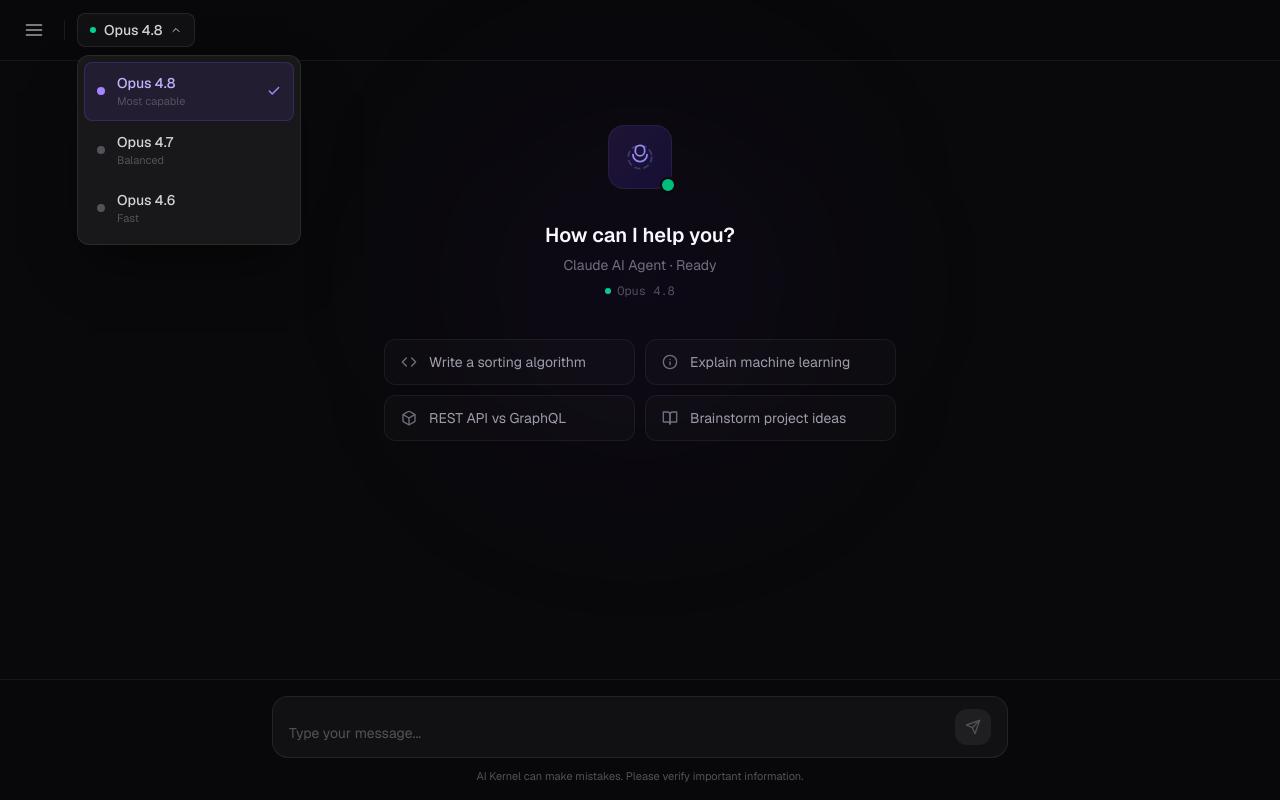
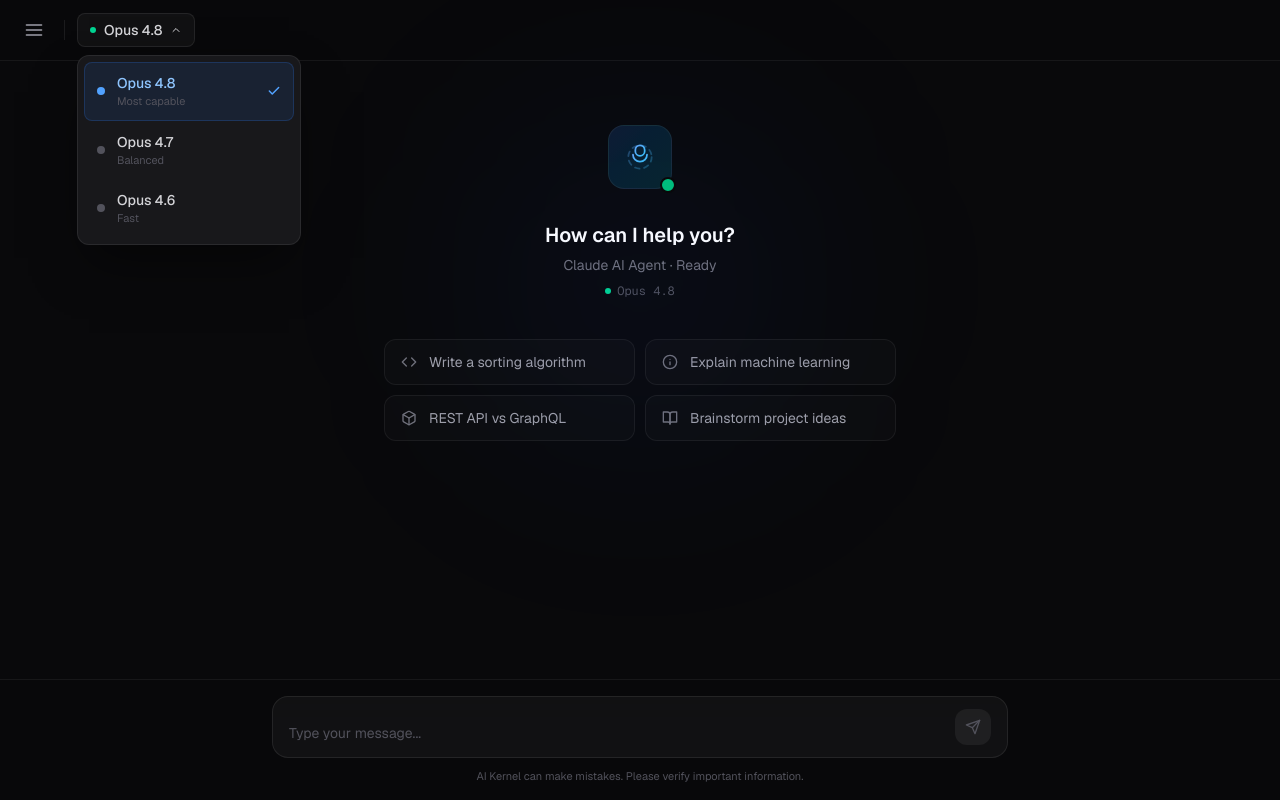
Before and after one commit to johsua092-ui/ai-kernel, a Next.js app: page / in a window 1280 px wide. Both pictures are taken after a click on the button "Opus 4.8". Built offline with nearby package versions, Linux system fonts and the light colour scheme.

Commit message:
style: change theme from purple to blue/cyan agent style

```diff
--- a/app/components/ChatInput.tsx
+++ b/app/components/ChatInput.tsx
@@ -44,7 +44,7 @@ export default function ChatInput({ onSend, isLoading, onStop }: ChatInputProps)
   return (
     <div className="border-t border-white/[0.06] bg-zinc-950/80 backdrop-blur-xl">
       <form onSubmit={handleSubmit} className="max-w-3xl mx-auto p-4">
-        <div className="relative flex items-end gap-2 bg-white/[0.04] border border-white/[0.08] rounded-2xl px-4 py-3 focus-within:border-violet-500/40 transition-colors">
+        <div className="relative flex items-end gap-2 bg-white/[0.04] border border-white/[0.08] rounded-2xl px-4 py-3 focus-within:border-blue-500/40 transition-colors">
           <textarea
             ref={textareaRef}
             value={input}
@@ -61,7 +61,7 @@ export default function ChatInput({ onSend, isLoading, onStop }: ChatInputProps)
               isLoading
                 ? 'bg-red-500/20 text-red-400 hover:bg-red-500/30'
                 : input.trim()
-                  ? 'bg-gradient-to-r from-violet-600 to-indigo-600 text-white shadow-lg shadow-violet-500/20 hover:from-violet-500 hover:to-indigo-500'
+                  ? 'bg-gradient-to-r from-blue-600 to-cyan-500 text-white shadow-lg shadow-blue-500/20 hover:from-blue-500 hover:to-cyan-400'
                   : 'bg-white/[0.06] text-zinc-600 cursor-not-allowed'
             }`}
           >
--- a/app/components/ChatMessage.tsx
+++ b/app/components/ChatMessage.tsx
@@ -17,7 +17,7 @@ function ChatMessage({ message }: { message: Message }) {
       isUser ? 'justify-end' : 'justify-start'
     }`}>
       {!isUser && (
-        <div className="flex-shrink-0 w-8 h-8 rounded-xl bg-gradient-to-br from-violet-500 to-indigo-600 flex items-center justify-center shadow-lg shadow-violet-500/20">
+        <div className="flex-shrink-0 w-8 h-8 rounded-xl bg-gradient-to-br from-blue-500 to-cyan-500 flex items-center justify-center shadow-lg shadow-blue-500/20">
           <svg width="16" height="16" viewBox="0 0 24 24" fill="none" stroke="white" strokeWidth="2" strokeLinecap="round" strokeLinejoin="round">
             <path d="M12 2a4 4 0 0 1 4 4v1a4 4 0 0 1-8 0V6a4 4 0 0 1 4-4z"/>
             <path d="M6 10a6 6 0 0 0 12 0"/>
@@ -29,7 +29,7 @@ function ChatMessage({ message }: { message: Message }) {
 
       <div className={`max-w-[75%] rounded-2xl px-4 py-3 text-sm leading-relaxed whitespace-pre-wrap break-words ${
         isUser
-          ? 'bg-gradient-to-br from-violet-600 to-indigo-600 text-white rounded-br-md shadow-lg shadow-violet-500/10'
+          ? 'bg-gradient-to-br from-blue-600 to-cyan-500 text-white rounded-br-md shadow-lg shadow-blue-500/10'
           : 'bg-white/[0.03] border border-white/[0.06] text-zinc-200 rounded-bl-md'
       }`}>
         {message.content}
--- a/app/components/ModelSelector.tsx
+++ b/app/components/ModelSelector.tsx
@@ -39,7 +39,7 @@ export default function ModelSelector({ selectedModel, onModelChange }: ModelSel
     <div className="relative" ref={dropdownRef}>
       <button
         onClick={() => setIsOpen(!isOpen)}
-        className="flex items-center gap-2 px-3 py-1.5 rounded-lg bg-white/[0.04] border border-white/[0.08] text-sm text-zinc-300 hover:bg-white/[0.08] hover:border-violet-500/30 transition-all cursor-pointer"
+        className="flex items-center gap-2 px-3 py-1.5 rounded-lg bg-white/[0.04] border border-white/[0.08] text-sm text-zinc-300 hover:bg-white/[0.08] hover:border-blue-500/30 transition-all cursor-pointer"
       >
         <div className="w-1.5 h-1.5 rounded-full bg-emerald-400" />
         <span className="font-medium">{currentModel.name}</span>
@@ -70,23 +70,23 @@ export default function ModelSelector({ selectedModel, onModelChange }: ModelSel
                 }}
                 className={`w-full flex items-center gap-3 px-3 py-2.5 rounded-lg text-left transition-all cursor-pointer ${
                   model.id === selectedModel
-                    ? 'bg-violet-500/10 border border-violet-500/20'
+                    ? 'bg-blue-500/10 border border-blue-500/20'
                     : 'hover:bg-white/[0.04] border border-transparent'
                 }`}
               >
                 <div className={`w-2 h-2 rounded-full ${
-                  model.id === selectedModel ? 'bg-violet-400' : 'bg-zinc-600'
+                  model.id === selectedModel ? 'bg-blue-400' : 'bg-zinc-600'
                 }`} />
                 <div>
                   <div className={`text-sm font-medium ${
-                    model.id === selectedModel ? 'text-violet-300' : 'text-zinc-300'
+                    model.id === selectedModel ? 'text-blue-300' : 'text-zinc-300'
                   }`}>
                     {model.name}
                   </div>
                   <div className="text-[11px] text-zinc-600">{model.description}</div>
                 </div>
                 {model.id === selectedModel && (
-                  <svg className="ml-auto text-violet-400" width="14" height="14" viewBox="0 0 24 24" fill="none" stroke="currentColor" strokeWidth="2.5" strokeLinecap="round" strokeLinejoin="round">
+                  <svg className="ml-auto text-blue-400" width="14" height="14" viewBox="0 0 24 24" fill="none" stroke="currentColor" strokeWidth="2.5" strokeLinecap="round" strokeLinejoin="round">
                     <path d="M20 6L9 17l-5-5" />
                   </svg>
                 )}
--- a/app/components/Sidebar.tsx
+++ b/app/components/Sidebar.tsx
@@ -42,7 +42,7 @@ export default function Sidebar({
         {/* Header */}
         <div className="flex items-center justify-between p-4 border-b border-white/[0.06]">
           <div className="flex items-center gap-2.5">
-            <div className="w-8 h-8 rounded-lg bg-gradient-to-br from-violet-500 to-indigo-600 flex items-center justify-center">
+            <div className="w-8 h-8 rounded-lg bg-gradient-to-br from-blue-500 to-cyan-500 flex items-center justify-center">
               <svg width="16" height="16" viewBox="0 0 24 24" fill="none" stroke="white" strokeWidth="2" strokeLinecap="round" strokeLinejoin="round">
                 <path d="M12 2a4 4 0 0 1 4 4v1a4 4 0 0 1-8 0V6a4 4 0 0 1 4-4z"/>
                 <path d="M6 10a6 6 0 0 0 12 0"/>
@@ -66,7 +66,7 @@ export default function Sidebar({
         <div className="p-3">
           <button
             onClick={onNewChat}
-            className="w-full flex items-center gap-2.5 px-3.5 py-2.5 rounded-xl bg-gradient-to-r from-violet-600 to-indigo-600 text-white text-sm font-medium hover:from-violet-500 hover:to-indigo-500 transition-all duration-200 shadow-lg shadow-violet-500/20 cursor-pointer"
+            className="w-full flex items-center gap-2.5 px-3.5 py-2.5 rounded-xl bg-gradient-to-r from-blue-600 to-cyan-500 text-white text-sm font-medium hover:from-blue-500 hover:to-cyan-400 transition-all duration-200 shadow-lg shadow-blue-500/20 cursor-pointer"
           >
             <svg width="16" height="16" viewBox="0 0 24 24" fill="none" stroke="currentColor" strokeWidth="2" strokeLinecap="round" strokeLinejoin="round">
               <path d="M12 5v14M5 12h14" />
--- a/app/components/WelcomeScreen.tsx
+++ b/app/components/WelcomeScreen.tsx
@@ -54,16 +54,16 @@ export default function WelcomeScreen({ onSuggestionClick, modelName }: WelcomeS
   return (
     <div className="flex flex-col items-center justify-center flex-1 px-4 py-16 animate-fadeIn">
       {/* Glow */}
-      <div className="absolute w-72 h-72 bg-violet-600/8 rounded-full blur-[120px] pointer-events-none" />
+      <div className="absolute w-72 h-72 bg-blue-600/8 rounded-full blur-[120px] pointer-events-none" />
 
       {/* Agent Icon */}
       <div className="relative mb-8">
-        <div className="w-16 h-16 rounded-2xl bg-gradient-to-br from-violet-500/15 to-indigo-600/15 border border-white/[0.06] flex items-center justify-center">
+        <div className="w-16 h-16 rounded-2xl bg-gradient-to-br from-blue-500/15 to-cyan-500/15 border border-white/[0.06] flex items-center justify-center">
           <svg width="28" height="28" viewBox="0 0 24 24" fill="none" stroke="url(#agentGrad)" strokeWidth="1.5" strokeLinecap="round" strokeLinejoin="round">
             <defs>
               <linearGradient id="agentGrad" x1="0%" y1="0%" x2="100%" y2="100%">
-                <stop offset="0%" stopColor="#a78bfa" />
-                <stop offset="100%" stopColor="#818cf8" />
+                <stop offset="0%" stopColor="#60a5fa" />
+                <stop offset="100%" stopColor="#38bdf8" />
               </linearGradient>
             </defs>
             <path d="M12 2a4 4 0 0 1 4 4v1a4 4 0 0 1-8 0V6a4 4 0 0 1 4-4z" />
@@ -88,9 +88,9 @@ export default function WelcomeScreen({ onSuggestionClick, modelName }: WelcomeS
           <button
             key={i}
             onClick={() => onSuggestionClick(s.prompt)}
-            className="flex items-center gap-3 px-4 py-3 rounded-xl bg-white/[0.02] border border-white/[0.06] text-left text-sm text-zinc-400 hover:bg-white/[0.05] hover:border-violet-500/20 hover:text-zinc-200 transition-all duration-200 group cursor-pointer"
+            className="flex items-center gap-3 px-4 py-3 rounded-xl bg-white/[0.02] border border-white/[0.06] text-left text-sm text-zinc-400 hover:bg-white/[0.05] hover:border-blue-500/20 hover:text-zinc-200 transition-all duration-200 group cursor-pointer"
           >
-            <span className="text-zinc-500 group-hover:text-violet-400 transition-colors">{s.icon}</span>
+            <span className="text-zinc-500 group-hover:text-blue-400 transition-colors">{s.icon}</span>
             <span>{s.text}</span>
           </button>
         ))}
```
Also changed, not shown: app/components/TypingIndicator.tsx (+4 -4 lines).
